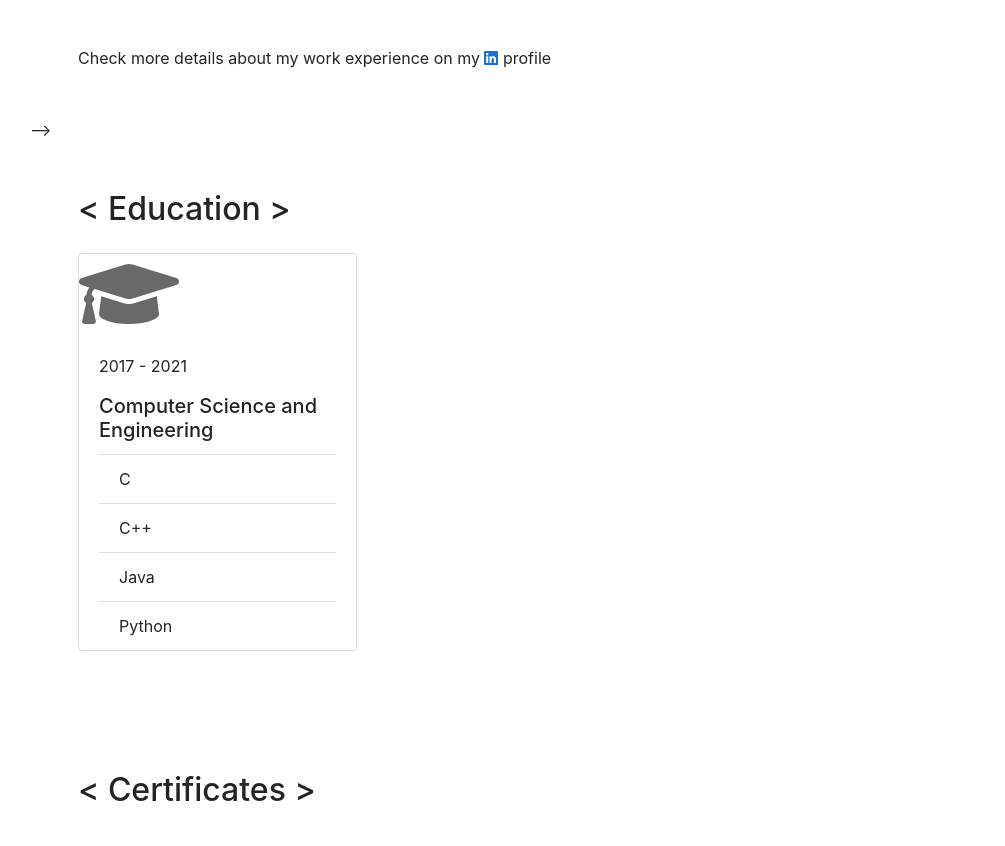
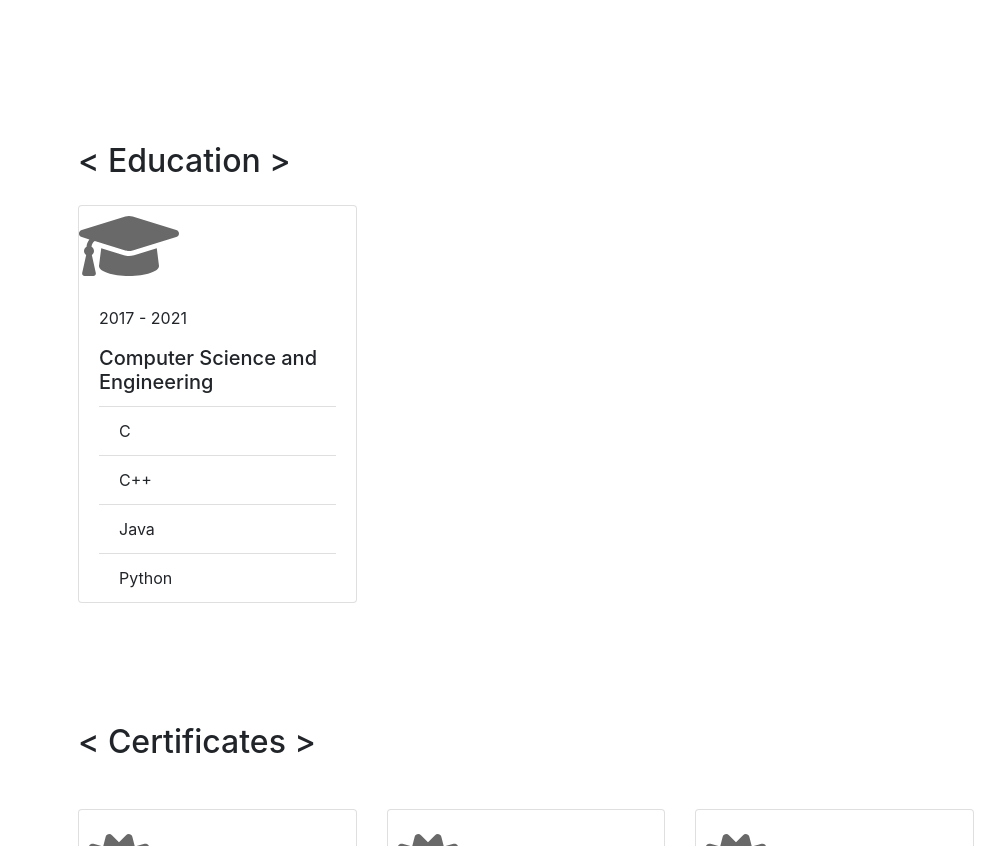
Before and after one commit to JayaneshTG/jayaneshtg.github.io, a website with bundled scripts: page index.html in a window 1280 px wide. Shown: the part 1820-2666 px from the top of the page, without its empty margins (258-1263 px from the left). Built offline with nearby package versions, Linux system fonts and the light colour scheme; a web font is replaced by a local one.

Commit message:
Third commit

```diff
--- a/index.html
+++ b/index.html
@@ -345,7 +345,7 @@
           </div>
         </div>
 
-        <div class="text-left linkedin-link">
+        <!--<div class="text-left linkedin-link">
           Check more details about my work experience on my
           <a
             href="https://www.linkedin.com/in/savvina-drougouti/"
@@ -354,8 +354,8 @@
             ><i class="fab fa-linkedin"></i
           ></a>
           profile
-        </div>
-      </section>-->
+        </div>-->
+      </section>
 
       <section class="resume-section p-3 p-lg-5" id="education">
         <h2 class="mb-4">&lt; Education &gt;</h2>
```
